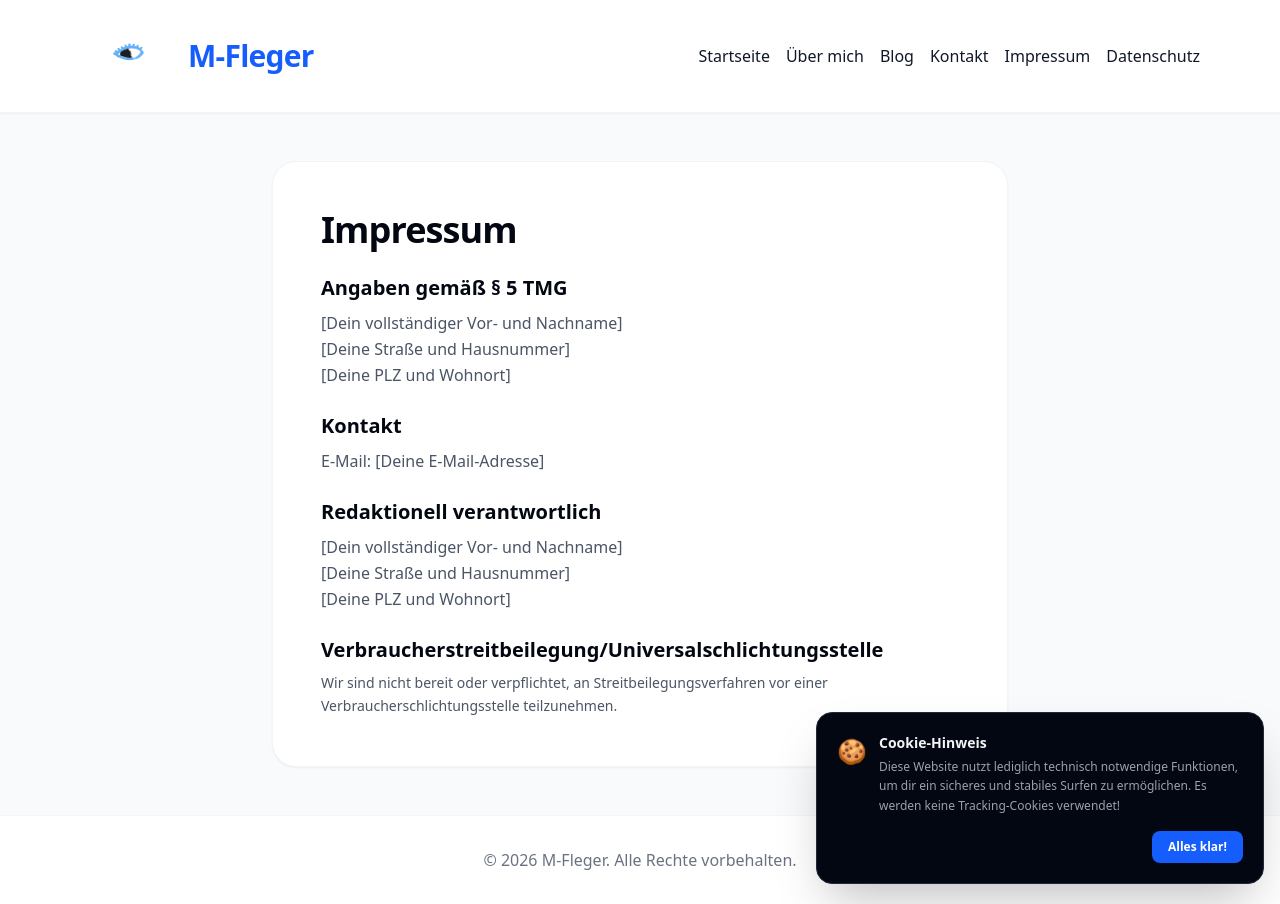
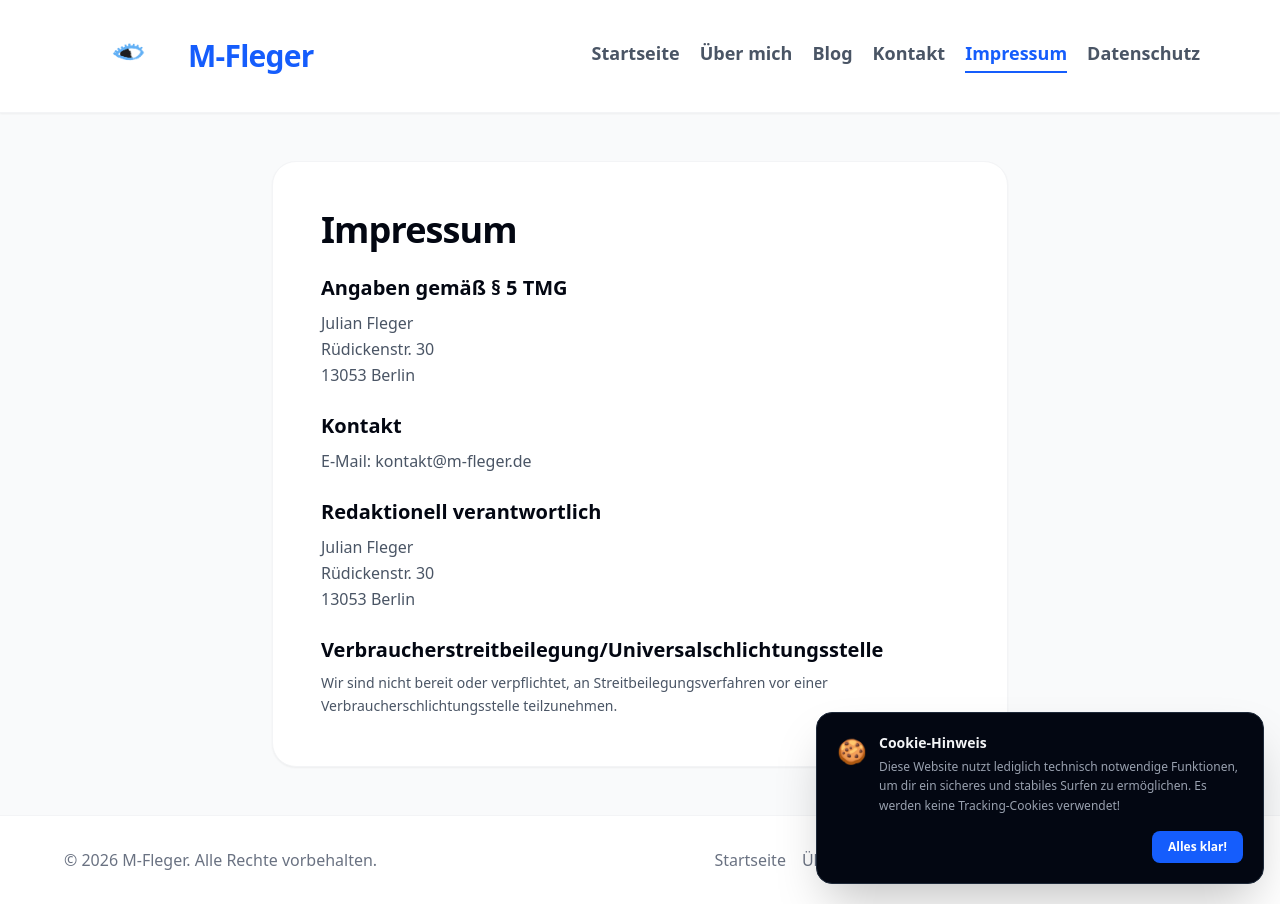
Before and after one commit to julian13053/julian13053.github.io, a Jekyll site: the page built from impressum.md, in a window 1280 px wide. Built offline with Jekyll 4.4.1, drawn with Linux system fonts in a browser that asks for light colours.

Commit message:
Update impressum.md

```diff
--- a/impressum.md
+++ b/impressum.md
@@ -12,44 +12,46 @@ permalink: /impressum.html
 </head>
 <body class="bg-gray-50 text-gray-900 font-sans antialiased flex flex-col min-h-screen">
 
+    <!-- NAVIGATION -->
     <nav class="bg-white border-b border-gray-100 sticky top-0 z-50 shadow-xs">
         <div class="max-w-6xl mx-auto px-4 py-4 flex flex-col md:flex-row justify-between items-center gap-4">
             <a href="index.html" class="flex items-center gap-3 group no-underline text-current">
                 <img src="auge-logo.jpg" alt="M-Fleger Logo" class="w-16 h-14 md:w-24 md:h-20 rounded-xl md:rounded-2xl object-contain">
                 <span class="text-2xl md:text-3xl font-black tracking-tight text-blue-600">M-Fleger</span>
             </a>
-           <div class="flex flex-wrap justify-center gap-4">
-    <a href="index.html" class="hover:text-blue-600 transition-colors no-underline">Startseite</a>
-    <a href="ueber-mich.html" class="hover:text-blue-600 transition-colors no-underline">Über mich</a>
-    <a href="blog.html" class="hover:text-blue-600 transition-colors no-underline">Blog</a>
-    <a href="kontakt.html" class="hover:text-blue-600 transition-colors no-underline">Kontakt</a>
-    <a href="impressum.html" class="hover:text-blue-600 transition-colors no-underline">Impressum</a>
-    <a href="datenschutz.html" class="hover:text-blue-600 transition-colors no-underline">Datenschutz</a>
-</div>
+            <div class="flex flex-wrap justify-center gap-x-5 gap-y-2 font-semibold text-gray-600 text-base md:text-lg">
+                <a href="index.html" class="hover:text-blue-600 hover:border-b-2 hover:border-blue-600 pb-1 no-underline">Startseite</a>
+                <a href="ueber-mich.html" class="hover:text-blue-600 hover:border-b-2 hover:border-blue-600 pb-1 no-underline">Über mich</a>
+                <a href="blog.html" class="hover:text-blue-600 hover:border-b-2 hover:border-blue-600 pb-1 no-underline">Blog</a>
+                <a href="kontakt.html" class="hover:text-blue-600 hover:border-b-2 hover:border-blue-600 pb-1 no-underline">Kontakt</a>
+                <a href="impressum.html" class="text-blue-600 border-b-2 border-blue-600 pb-1 no-underline">Impressum</a>
+                <a href="datenschutz.html" class="hover:text-blue-600 hover:border-b-2 hover:border-blue-600 pb-1 no-underline">Datenschutz</a>
+            </div>
         </div>
     </nav>
 
+    <!-- INHALT -->
     <main class="max-w-3xl mx-auto px-4 py-12 flex-grow w-full">
         <div class="bg-white border border-gray-100 p-8 md:p-12 rounded-3xl shadow-xs">
             <h1 class="text-3xl md:text-4xl font-black tracking-tight text-gray-950 mb-6">Impressum</h1>
 
             <h2 class="text-xl font-bold text-gray-950 mt-6 mb-2">Angaben gemäß § 5 TMG</h2>
             <p class="text-gray-600 leading-relaxed">
-                [Dein vollständiger Vor- und Nachname]<br>
-                [Deine Straße und Hausnummer]<br>
-                [Deine PLZ und Wohnort]
+                Julian Fleger<br>
+                Rüdickenstr. 30<br>
+                13053 Berlin
             </p>
 
             <h2 class="text-xl font-bold text-gray-950 mt-6 mb-2">Kontakt</h2>
             <p class="text-gray-600 leading-relaxed">
-                E-Mail: [Deine E-Mail-Adresse]
+                E-Mail: kontakt@m-fleger.de
             </p>
 
             <h2 class="text-xl font-bold text-gray-950 mt-6 mb-2">Redaktionell verantwortlich</h2>
             <p class="text-gray-600 leading-relaxed">
-                [Dein vollständiger Vor- und Nachname]<br>
-                [Deine Straße und Hausnummer]<br>
-                [Deine PLZ und Wohnort]
+                Julian Fleger<br>
+                Rüdickenstr. 30<br>
+                13053 Berlin
             </p>
 
             <h2 class="text-xl font-bold text-gray-950 mt-6 mb-2">Verbraucherstreitbeilegung/Universalschlichtungsstelle</h2>
@@ -59,8 +61,19 @@ permalink: /impressum.html
         </div>
     </main>
 
+    <!-- FOOTER -->
     <footer class="bg-white border-t border-gray-100 py-8 px-4 text-center text-gray-500 font-medium">
-        <p>&copy; 2026 M-Fleger. Alle Rechte vorbehalten.</p>
+        <div class="max-w-6xl mx-auto flex flex-col md:flex-row justify-between items-center gap-4">
+            <p>&copy; 2026 M-Fleger. Alle Rechte vorbehalten.</p>
+            <div class="flex flex-wrap justify-center gap-4">
+                <a href="index.html" class="hover:text-blue-600 transition-colors no-underline">Startseite</a>
+                <a href="ueber-mich.html" class="hover:text-blue-600 transition-colors no-underline">Über mich</a>
+                <a href="blog.html" class="hover:text-blue-600 transition-colors no-underline">Blog</a>
+                <a href="kontakt.html" class="hover:text-blue-600 transition-colors no-underline">Kontakt</a>
+                <a href="impressum.html" class="hover:text-blue-600 transition-colors no-underline">Impressum</a>
+                <a href="datenschutz.html" class="hover:text-blue-600 transition-colors no-underline">Datenschutz</a>
+            </div>
+        </div>
     </footer>
 
     {% include cookie-banner.html %}
```
